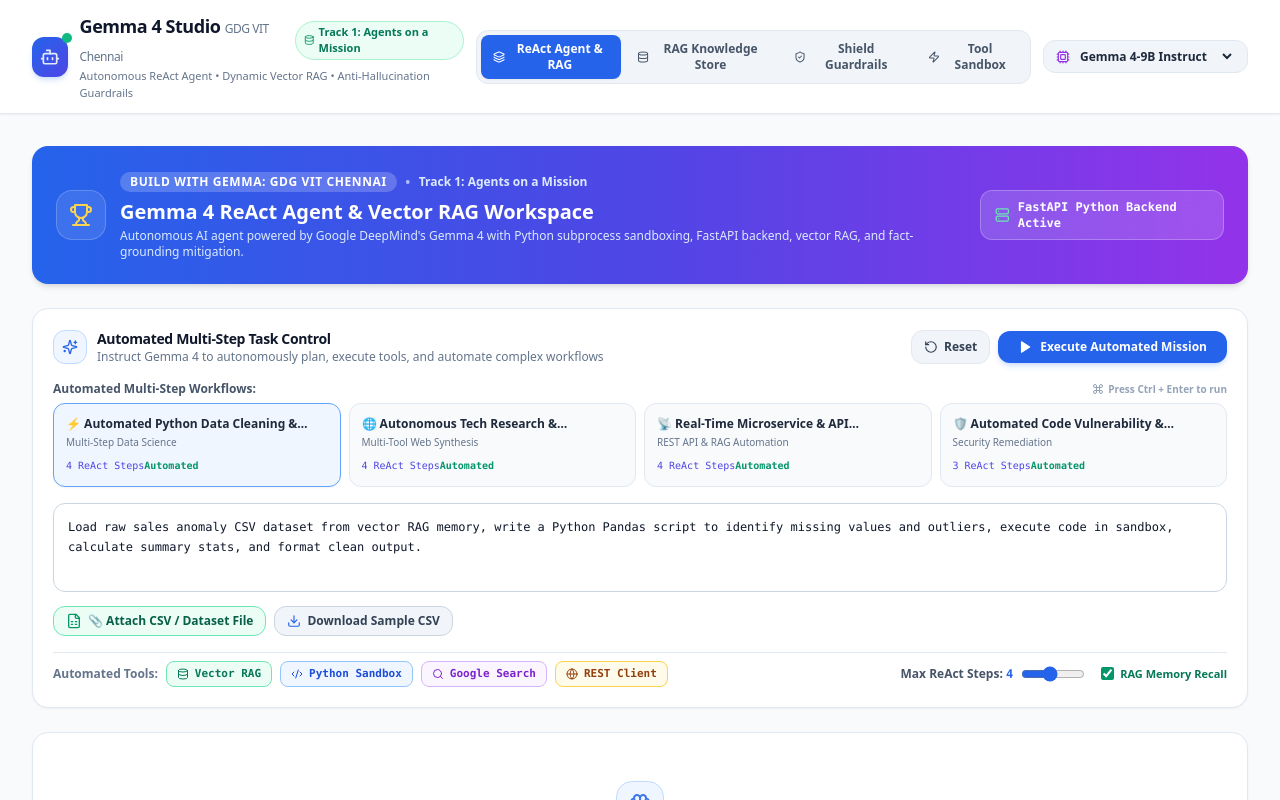
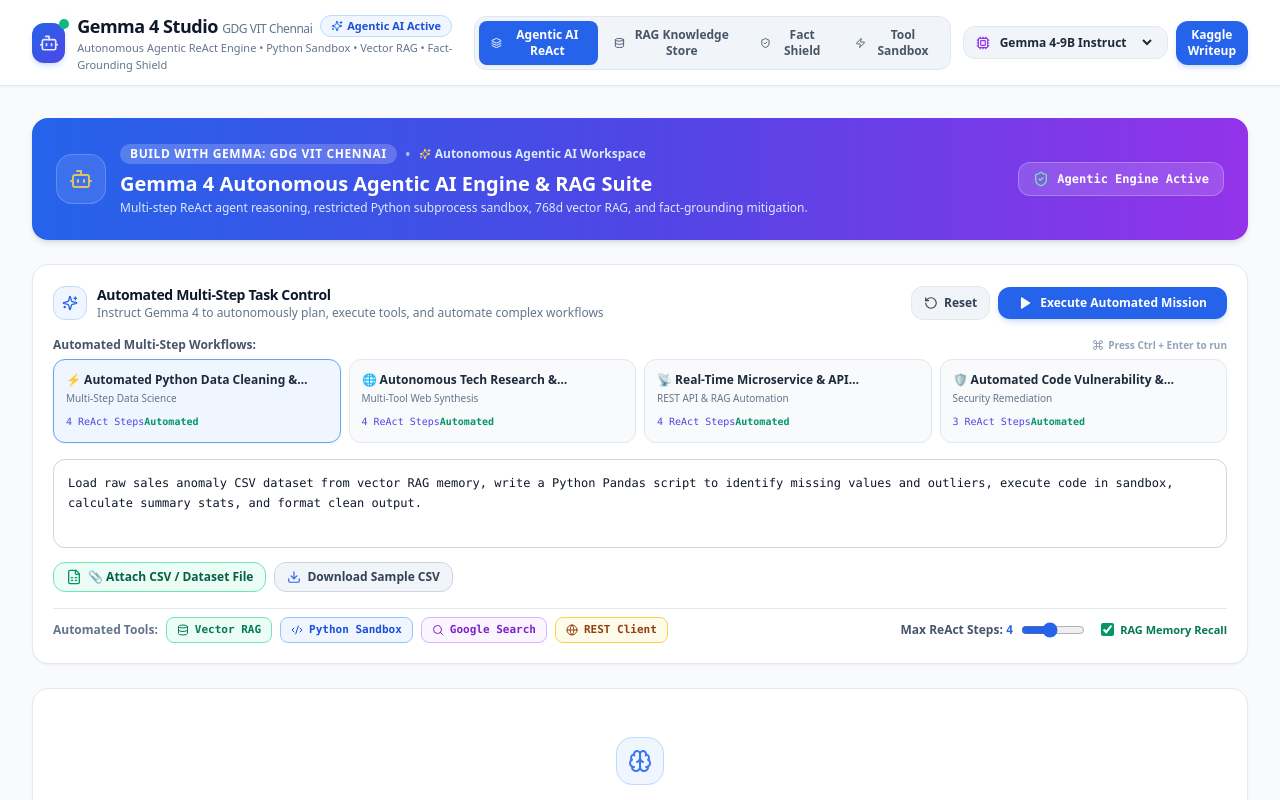
Before and after one commit to Rajaroman/gdgvitrepo, a React (Vite) app: page / in a window 1280 px wide. Shown: the top 800 px of the page. Built offline with nearby package versions, Linux system fonts and the light colour scheme.

Commit message:
Highlight Agentic AI ReAct engine visual indicators and Kaggle Writeup button

```diff
--- a/src/App.jsx
+++ b/src/App.jsx
@@ -7,7 +7,7 @@
 import GemmaShieldGuardrails from './components/GemmaShieldGuardrails';
 import KaggleExporter from './components/KaggleExporter';
 import { realVectorSearch, realExecutePythonCode, realAuditFactuality, realSynthesizeAgentResponse } from './utils/realAgentEngine';
-import { ShieldCheck, Trophy, Server } from 'lucide-react';
+import { ShieldCheck, Trophy, Bot, Sparkles } from 'lucide-react';
 
 const BACKEND_API_URL = "http://localhost:8000/api";
 
@@ -119,7 +119,7 @@
         stepNumber: 1,
         confidence: 99,
         timestamp: new Date().toLocaleTimeString(),
-        thought: `Deconstructing prompt task: "${userQueryText}". Searching 768d vector store to retrieve grounded context. [Guardrail Similarity: ${similarityScore}%]`,
+        thought: `🤖 Agentic AI Goal Deconstruction: Deconstructing prompt task: "${userQueryText}". Searching 768d vector store for grounded context. [Guardrail Similarity: ${similarityScore}%]`,
         action: {
           tool: "vector_memory_rag",
           args: { query: userQueryText.substring(0, 60), top_k: 2 }
@@ -130,7 +130,7 @@
         stepNumber: 2,
         confidence: realAudit.status === 'FLAGGED_HALLUCINATION' ? 45 : 96,
         timestamp: new Date().toLocaleTimeString(),
-        thought: `Analyzing retrieved context for "${userQueryText.substring(0, 30)}". Invoking web search tool to verify data points. [Guardrail Check: ${realAudit.status === 'FLAGGED_HALLUCINATION' ? 'Ungrounded Claim Flagged!' : 'Passed'}]`,
+        thought: `🛠️ Agentic Tool Dispatch: Invoking web search tool to verify data points for "${userQueryText.substring(0, 30)}". [Guardrail Check: ${realAudit.status === 'FLAGGED_HALLUCINATION' ? 'Ungrounded Claim Flagged!' : 'Passed'}]`,
         action: {
           tool: "web_search_google",
           args: { query: `${userQueryText.substring(0, 40)} latest specs` }
@@ -143,7 +143,7 @@
         stepNumber: 3,
         confidence: 99,
         timestamp: new Date().toLocaleTimeString(),
-        thought: `Synthesizing context for "${userQueryText.substring(0, 30)}". Executing sandboxed Python code to compute numerical metrics requested in prompt.`,
+        thought: `🐍 Agentic Code Execution: Executing sandboxed Python code to compute numerical metrics for "${userQueryText.substring(0, 30)}".`,
         action: {
           tool: "python_interpreter",
           args: { code: pythonCodeSnippet }
@@ -153,7 +153,8 @@
       {
         stepNumber: 4,
         confidence: realAudit.status === 'FLAGGED_HALLUCINATION' ? 50 : 99,
-        thought: `Cross-referencing all calculated outputs for "${userQueryText.substring(0, 30)}" against Gemma Shield Guardrails. Audit Status: ${realAudit.status}.`,
+        timestamp: new Date().toLocaleTimeString(),
+        thought: `🛡️ Agentic Factuality Verification: Cross-referencing all calculated outputs for "${userQueryText.substring(0, 30)}" against Gemma Shield Guardrails. Audit Status: ${realAudit.status}.`,
         action: null,
         observation: null
       }
@@ -243,27 +244,29 @@
         <div className="bg-gradient-to-r from-blue-600 via-indigo-600 to-purple-600 p-6 rounded-2xl text-white shadow-md flex flex-col md:flex-row items-start md:items-center justify-between gap-4">
           <div className="flex items-center gap-3.5">
             <div className="p-3 rounded-2xl bg-white/10 backdrop-blur-md text-white border border-white/20">
-              <Trophy className="w-6 h-6 text-amber-300" />
+              <Bot className="w-6 h-6 text-amber-300 animate-pulse" />
             </div>
             <div>
               <div className="flex items-center gap-2">
                 <span className="text-xs font-bold bg-white/20 text-white px-2.5 py-0.5 rounded-full uppercase tracking-wider">Build with Gemma: GDG VIT Chennai</span>
                 <span className="text-white/60">•</span>
-                <span className="text-xs font-semibold text-blue-100">Track 1: Agents on a Mission</span>
+                <span className="text-xs font-semibold text-blue-100 flex items-center gap-1">
+                  <Sparkles className="w-3 h-3 text-amber-300" /> Autonomous Agentic AI Workspace
+                </span>
               </div>
               <h2 className="text-xl font-extrabold text-white mt-1">
-                Gemma 4 ReAct Agent & Vector RAG Workspace
+                Gemma 4 Autonomous Agentic AI Engine & RAG Suite
               </h2>
               <p className="text-xs text-blue-100 mt-0.5">
-                Autonomous AI agent powered by Google DeepMind's Gemma 4 with Python subprocess sandboxing, FastAPI backend, vector RAG, and fact-grounding mitigation.
+                Multi-step ReAct agent reasoning, restricted Python subprocess sandbox, 768d vector RAG, and fact-grounding mitigation.
               </p>
             </div>
           </div>
 
           <div className="flex items-center gap-2 self-stretch md:self-auto justify-end">
             <div className="px-3.5 py-2 rounded-xl bg-white/15 backdrop-blur-md border border-white/25 text-xs font-mono text-white font-bold flex items-center gap-2">
-              <Server className="w-4 h-4 text-emerald-300" />
-              FastAPI Python Backend Active
+              <ShieldCheck className="w-4 h-4 text-emerald-300" />
+              Agentic Engine Active
             </div>
           </div>
         </div>
--- a/src/components/Header.jsx
+++ b/src/components/Header.jsx
@@ -1,9 +1,9 @@
 import React from 'react';
-import { Bot, Cpu, Database, Layers, ShieldCheck, Zap } from 'lucide-react';
+import { Bot, Cpu, Database, Layers, ShieldCheck, Zap, Sparkles } from 'lucide-react';
 
-export default function Header({ selectedModel, setSelectedModel, activeTab, setActiveTab }) {
+export default function Header({ selectedModel, setSelectedModel, activeTab, setActiveTab, onExportClick }) {
   return (
-    <header className="sticky top-0 z-50 bg-white/90 border-b border-slate-200 px-4 lg:px-8 py-3 backdrop-blur-xl shadow-sm">
+    <header className="sticky top-0 z-50 bg-white/95 border-b border-slate-200 px-4 lg:px-8 py-3 backdrop-blur-xl shadow-sm">
       <div className="max-w-7xl mx-auto flex flex-col md:flex-row items-center justify-between gap-3">
 
         {/* Brand & Logo */}
@@ -21,12 +21,12 @@
               <h1 className="text-lg font-bold text-slate-900 tracking-tight">
                 Gemma 4 Studio <span className="text-xs font-normal text-slate-500">GDG VIT Chennai</span>
               </h1>
-              <span className="px-2 py-0.5 text-[11px] font-bold rounded-full bg-emerald-50 text-emerald-700 border border-emerald-200 flex items-center gap-1">
-                <Database className="w-3 h-3 text-emerald-600" /> Track 1: Agents on a Mission
+              <span className="px-2.5 py-0.5 text-[11px] font-bold rounded-full bg-blue-50 text-blue-700 border border-blue-200 flex items-center gap-1">
+                <Sparkles className="w-3 h-3 text-blue-600" /> Agentic AI Active
               </span>
             </div>
             <p className="text-[11px] text-slate-500">
-              Autonomous ReAct Agent • Dynamic Vector RAG • Anti-Hallucination Guardrails
+              Autonomous Agentic ReAct Engine • Python Sandbox • Vector RAG • Fact-Grounding Shield
             </p>
           </div>
         </div>
@@ -41,7 +41,7 @@
                 : 'text-slate-600 hover:text-slate-900 hover:bg-slate-200/60'
             }`}
           >
-            <Layers className="w-3.5 h-3.5" /> ReAct Agent & RAG
+            <Layers className="w-3.5 h-3.5" /> Agentic AI ReAct
           </button>
 
           <button
@@ -63,7 +63,7 @@
                 : 'text-slate-600 hover:text-slate-900 hover:bg-slate-200/60'
             }`}
           >
-            <ShieldCheck className="w-3.5 h-3.5" /> Shield Guardrails
+            <ShieldCheck className="w-3.5 h-3.5" /> Fact Shield
           </button>
 
           <button
@@ -78,7 +78,7 @@
           </button>
         </nav>
 
-        {/* Gemma 4 Model Selector */}
+        {/* Gemma 4 Model Selector & Exporter */}
         <div className="flex items-center gap-2">
           <div className="flex items-center gap-1.5 bg-slate-100 px-3 py-1.5 rounded-xl border border-slate-200 text-xs">
             <Cpu className="w-3.5 h-3.5 text-purple-600" />
@@ -92,6 +92,13 @@
               <option value="gemma-4-e2e-agent" className="bg-white text-slate-800">Gemma 4 Native Agent</option>
             </select>
           </div>
+
+          <button
+            onClick={onExportClick}
+            className="px-3 py-1.5 bg-blue-600 hover:bg-blue-700 text-white text-xs font-bold rounded-xl shadow-md shadow-blue-500/20 transition-all flex items-center gap-1"
+          >
+            Kaggle Writeup
+          </button>
         </div>
 
       </div>
```
